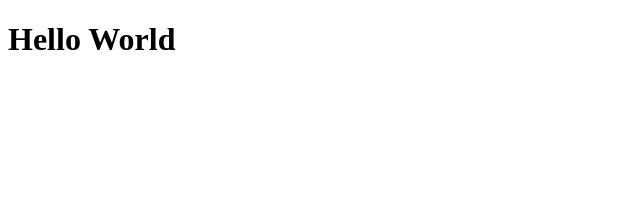
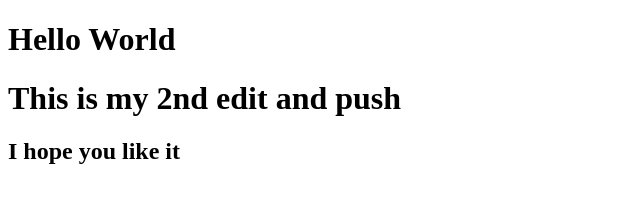
Before and after one commit to just-red/my_journey, a plain HTML site: page Project101/index.html in a window 1280 px wide. Shown: the whole page, without its empty margins (0-640 px from the left). Drawn offline with Linux system fonts and the light colour scheme.

Commit message:
My 2nd commit

```diff
--- a/Project101/index.html
+++ b/Project101/index.html
@@ -9,6 +9,8 @@
 <body>
 
 	<h1>Hello World</h1>
+	<h1>This is my 2nd edit and push</h1>
+	<h2>I hope you like it</h2>
 
 </body>
 </html>
```
